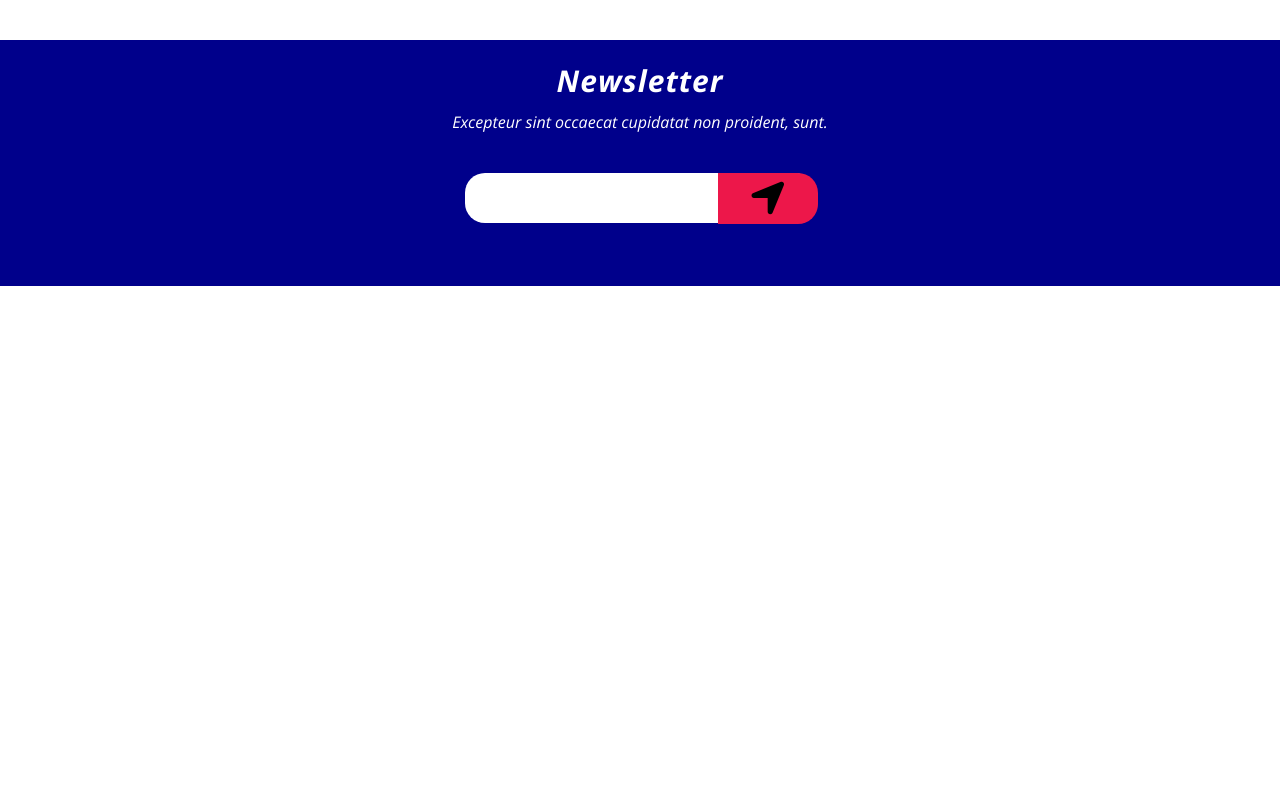
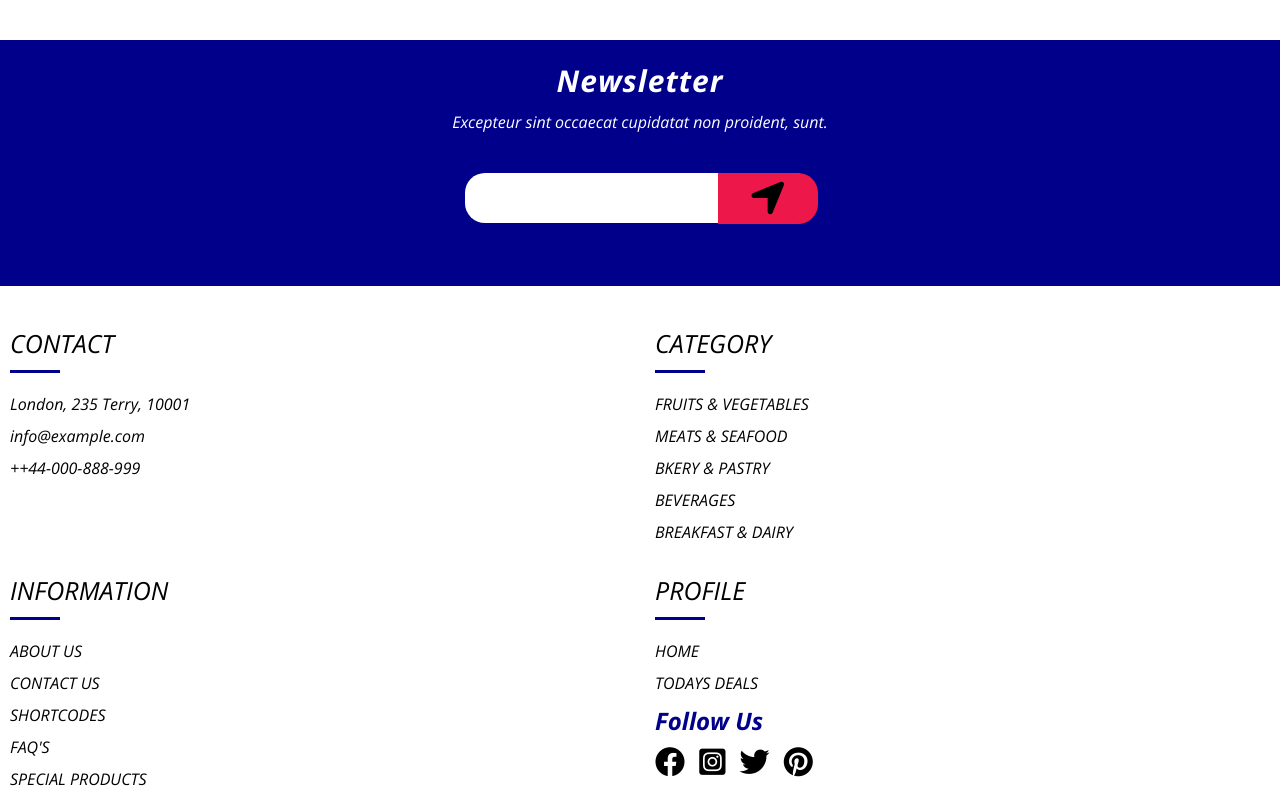
Before and after one commit to lanzarlosdados/SuperMarketOnline, a plain HTML site: page index.html in a window 1280 px wide. Shown: the part 8936-9736 px from the top of the page. Before the commit the page ends 9222 px from the top, so only its background shows below. Drawn offline with nearby package versions, Linux system fonts and the light colour scheme.

Commit message:
Estructura y estilos al footer

```diff
--- a/css/estilos.css
+++ b/css/estilos.css
@@ -376,6 +376,57 @@ nav{
     border-bottom-right-radius: 20px ;
     cursor: pointer;
 }
+footer{
+    margin-top: 30px;
+    display: grid;
+    grid-template-columns: repeat(2,1fr);
+    gap: 10px;
+}
+.contenedor_Informacion_footer{
+    padding: 10px;
+}
+.contenedor_Informacion_footer h4{
+    font-size: 25px;
+    font-weight: normal;
+    margin-bottom: 10px;
+}
+.contenedor_Informacion_footer hr{
+    width: 50px;
+    height: 3px;
+    background: darkblue;
+    border-style: none;
+    margin-bottom: 20px;
+}
+.contenedor_Informacion_footer li{
+    list-style: none;
+    margin-top: 10px;
+}
+.contenedor_Informacion_footer li a{
+    text-decoration: none;
+    color: black;
+}
+.contenedor_Informacion_footer li a:hover{
+
+    color: darkblue;
+}
+.contenedor_redes{
+    margin-top: 10px;
+}
+.contenedor_redes h4{
+    font-size: 24px;
+    font-weight: bold;
+    color: darkblue;
+
+}
+.contenedor_redes i{
+   font-size: 30px;
+   margin-right: 10px;
+   cursor: pointer;
+   transition: color 0.5s ease;
+}
+.contenedor_redes i:hover{
+    color: #ed174a;
+}
 @media screen and (min-width:1024px){
     .content_title{
     font-size: 40px;
--- a/index.html
+++ b/index.html
@@ -199,6 +199,54 @@
 
 
     </main>
+    <footer>
+        <div class="contenedor_Informacion_footer">
+            <h4>CONTACT</h4>
+            <hr>
+            <ul>
+                <li><a href="">London, 235 Terry, 10001</a></li>
+                <li><a href="">info@example.com</a></li>
+                <li><a href="">++44-000-888-999</a></li>
+            </ul>
+        </div>
+        <div class="contenedor_Informacion_footer">
+            <h4>CATEGORY</h4>
+            <hr>
+            <ul>
+                <li><a href="">FRUITS & VEGETABLES</a></li>
+                <li><a href="">MEATS & SEAFOOD</a></li>
+                <li><a href="">BKERY & PASTRY</a></li>
+                <li><a href="">BEVERAGES</a></li>
+                <li><a href="">BREAKFAST & DAIRY</a></li>
+            </ul>
+        </div>
+        <div class="contenedor_Informacion_footer">
+            <h4>INFORMATION</h4>
+            <hr>
+            <ul>
+                <li><a href="">ABOUT US</a></li>
+                <li><a href="">CONTACT US</a></li>
+                <li><a href="">SHORTCODES</a></li>
+                <li><a href="">FAQ'S</a></li>
+                <li><a href="">SPECIAL PRODUCTS</a></li>
+            </ul>
+        </div>
+        <div class="contenedor_Informacion_footer">
+            <h4>PROFILE</h4>
+            <hr>
+            <ul>
+                <li><a href="">HOME</a></li>
+                <li><a href="">TODAYS DEALS</a></li>
+                <div class="contenedor_redes">
+                    <h4>Follow Us</h4>
+                    <i class="fab fa-facebook"></i>
+                    <i class="fab fa-instagram-square"></i>
+                    <i class="fab fa-twitter"></i>
+                    <i class="fab fa-pinterest"></i>
+                </div>
+            </ul>
+        </div>
+    </footer>
     <script defer src="js/slider.js"></script>
 </body>
 </html>
```
